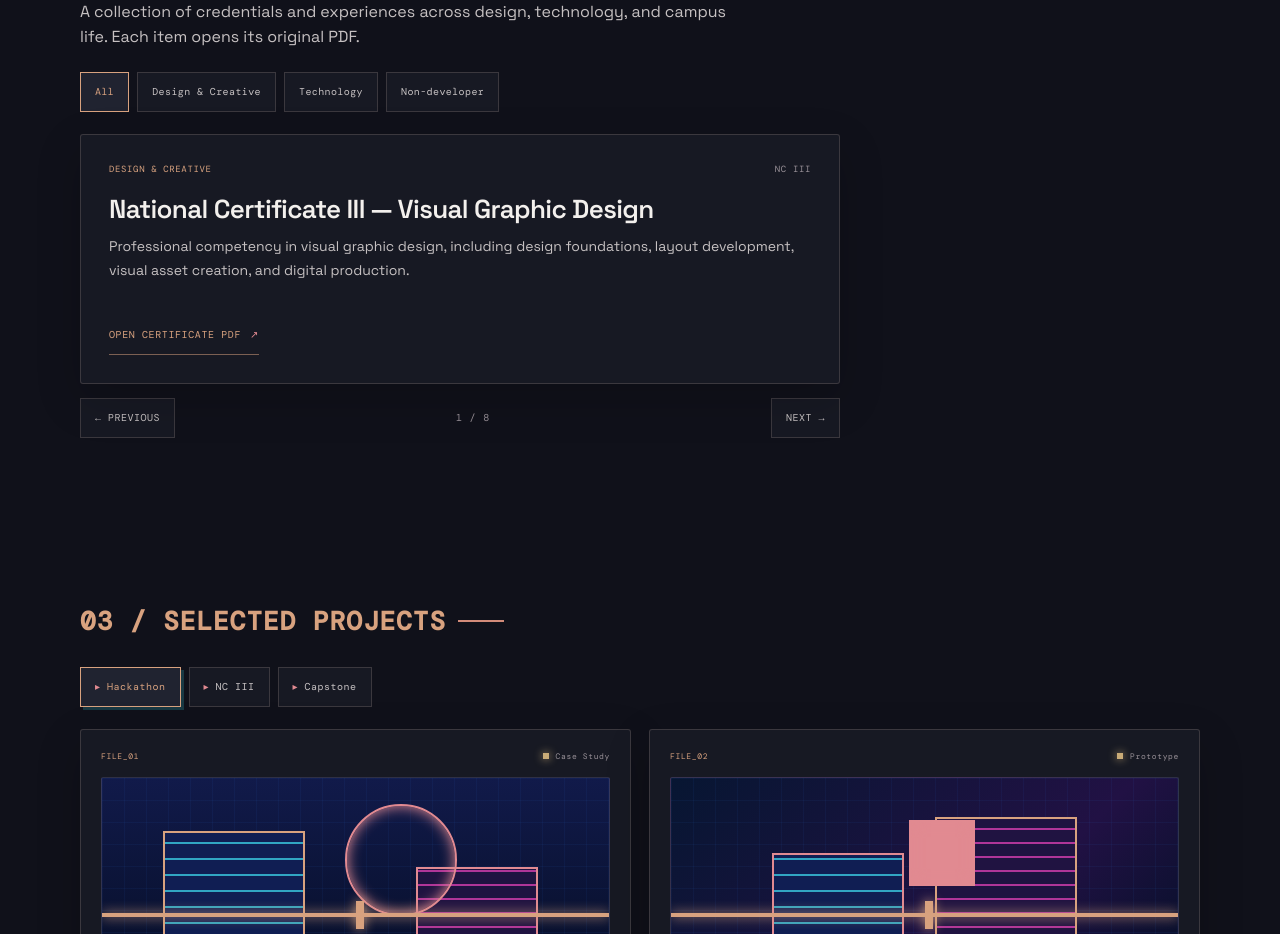
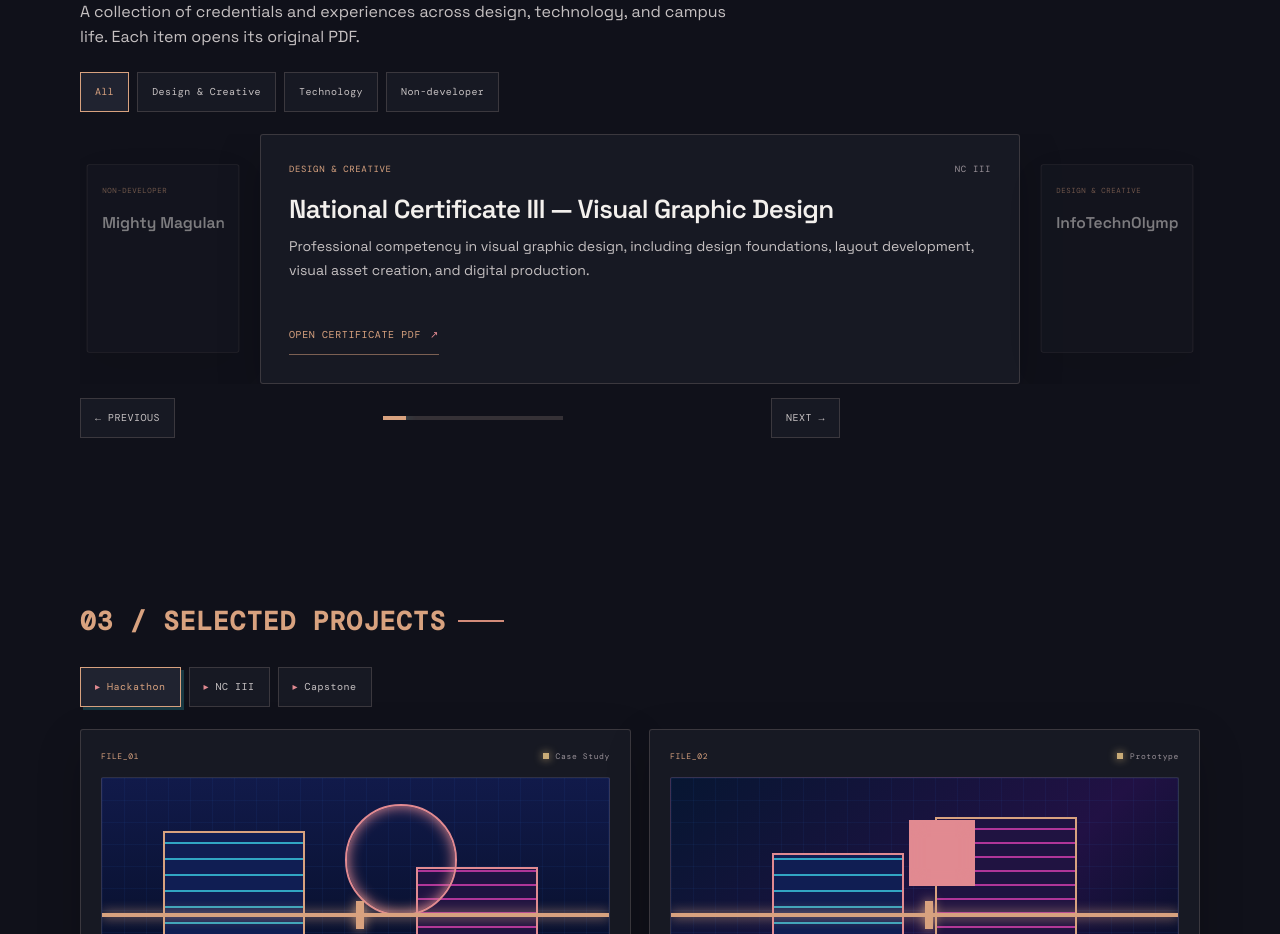
Before and after one commit to johnmichael223344-rgb/portfolio-site, a React (Vite) app: page / in a window 1280 px wide. Shown: the part 1440-2374 px from the top of the page. Built offline with nearby package versions, Linux system fonts and the light colour scheme; the HTML template or start-up script is replaced by a standard one.

Commit message:
Center desktop certificate carousel with progress bar

```diff
--- a/src/App.tsx
+++ b/src/App.tsx
@@ -219,6 +219,11 @@ export default function App() {
       certificate.category === activeCertificateCategory,
   );
   const activeCertificate = visibleCertificates[activeCertificateIndex] ?? visibleCertificates[0];
+  const certificateCount = visibleCertificates.length;
+  const previousCertificate =
+    visibleCertificates[(activeCertificateIndex - 1 + certificateCount) % certificateCount];
+  const nextCertificate =
+    visibleCertificates[(activeCertificateIndex + 1) % certificateCount];
   const moveCertificate = (direction: number) => {
     setActiveCertificateIndex(
       (index) => (index + direction + visibleCertificates.length) % visibleCertificates.length,
@@ -373,6 +378,13 @@ export default function App() {
               </button>
             ))}
           </div>
+                    <div className="certificate-carousel-stage">
+            {previousCertificate && (
+              <article className="certificate-side-card card" aria-hidden="true">
+                <span>{certificateCategoryLabels[previousCertificate.category]}</span>
+                <h3>{previousCertificate.title}</h3>
+              </article>
+            )}
             <div
               className="certificate-carousel"
               role="tabpanel"
@@ -398,6 +410,13 @@ export default function App() {
                 </article>
               )}
             </div>
+            {nextCertificate && (
+              <article className="certificate-side-card card" aria-hidden="true">
+                <span>{certificateCategoryLabels[nextCertificate.category]}</span>
+                <h3>{nextCertificate.title}</h3>
+              </article>
+            )}
+          </div>
           <div className="certificate-carousel-nav" aria-label="Certificate carousel controls">
             <button
               type="button"
@@ -406,9 +425,17 @@ export default function App() {
             >
               <span aria-hidden="true">←</span> PREVIOUS
             </button>
-            <span className="certificate-carousel-count" aria-live="polite">
-              {activeCertificateIndex + 1} / {visibleCertificates.length}
-            </span>
+            <div
+              className="certificate-carousel-progress"
+              role="progressbar"
+              aria-label="Certificate carousel position"
+              aria-valuemin={1}
+              aria-valuemax={certificateCount}
+              aria-valuenow={activeCertificateIndex + 1}
+              aria-valuetext={`Certificate ${activeCertificateIndex + 1} of ${certificateCount}`}
+            >
+              <span style={{ width: `${((activeCertificateIndex + 1) / certificateCount) * 100}%` }} />
+            </div>
             <button
               type="button"
               onClick={() => moveCertificate(1)}
--- a/src/index.css
+++ b/src/index.css
@@ -633,10 +633,44 @@ footer { border-top: 1px solid var(--border); padding-block: 24px 34px; }
   background: var(--surface-raised);
   color: var(--cyan);
 }
+.certificate-carousel-stage {
+  display: grid;
+  max-width: 1120px;
+  align-items: center;
+  gap: 14px;
+  grid-template-columns: minmax(0, 1fr) minmax(0, 760px) minmax(0, 1fr);
+  overflow: hidden;
+}
 .certificate-carousel {
-  display: grid;
-  max-width: 760px;
-  grid-template-columns: minmax(0, 1fr);
+  min-width: 0;
+  grid-column: 2;
+}
+.certificate-side-card {
+  min-width: 0;
+  height: 205px;
+  overflow: hidden;
+  padding: 22px 16px;
+  opacity: .48;
+  transform: scale(.92);
+}
+.certificate-side-card:first-child { grid-column: 1; }
+.certificate-side-card:last-child { grid-column: 3; }
+.certificate-side-card > span {
+  display: block;
+  overflow: hidden;
+  color: var(--cyan);
+  font: 8px "DM Mono", monospace;
+  letter-spacing: .08em;
+  text-overflow: clip;
+  text-transform: uppercase;
+  white-space: nowrap;
+}
+.certificate-side-card h3 {
+  overflow: hidden;
+  margin: 20px 0 0;
+  color: var(--ink);
+  font: 600 17px/1.25 "Space Grotesk", system-ui, sans-serif;
+  white-space: nowrap;
 }
 .certificate-entry {
   display: flex;
@@ -671,10 +705,18 @@ footer { border-top: 1px solid var(--border); padding-block: 24px 34px; }
   border-color: var(--cyan);
   color: var(--cyan);
 }
-.certificate-carousel-count {
-  color: var(--ink-muted);
-  font: 10px "DM Mono", monospace;
-  letter-spacing: .08em;
+.certificate-carousel-progress {
+  width: min(180px, 28vw);
+  height: 4px;
+  overflow: hidden;
+  background: var(--border);
+}
+.certificate-carousel-progress span {
+  display: block;
+  height: 100%;
+  background: var(--cyan);
+  box-shadow: 0 0 12px rgba(67, 239, 255, .45);
+  transition: width 220ms ease;
 }
 .certificate-entry-meta {
   display: flex;
@@ -722,6 +764,9 @@ footer { border-top: 1px solid var(--border); padding-block: 24px 34px; }
 .certificate-link:hover { color: var(--pink); border-color: var(--pink); }
 .certificate-link span { color: var(--pink); }
 @media (max-width: 620px) {
+  .certificate-carousel-stage { grid-template-columns: minmax(0, 1fr); }
+  .certificate-side-card { display: none; }
+  .certificate-carousel { grid-column: 1; }
   .certificate-entry { min-height: 220px; }
   .certificate-carousel-nav button { min-height: 42px; padding-inline: 10px; }
 }
```
Lines whose indentation alone changed are shown as unchanged.
